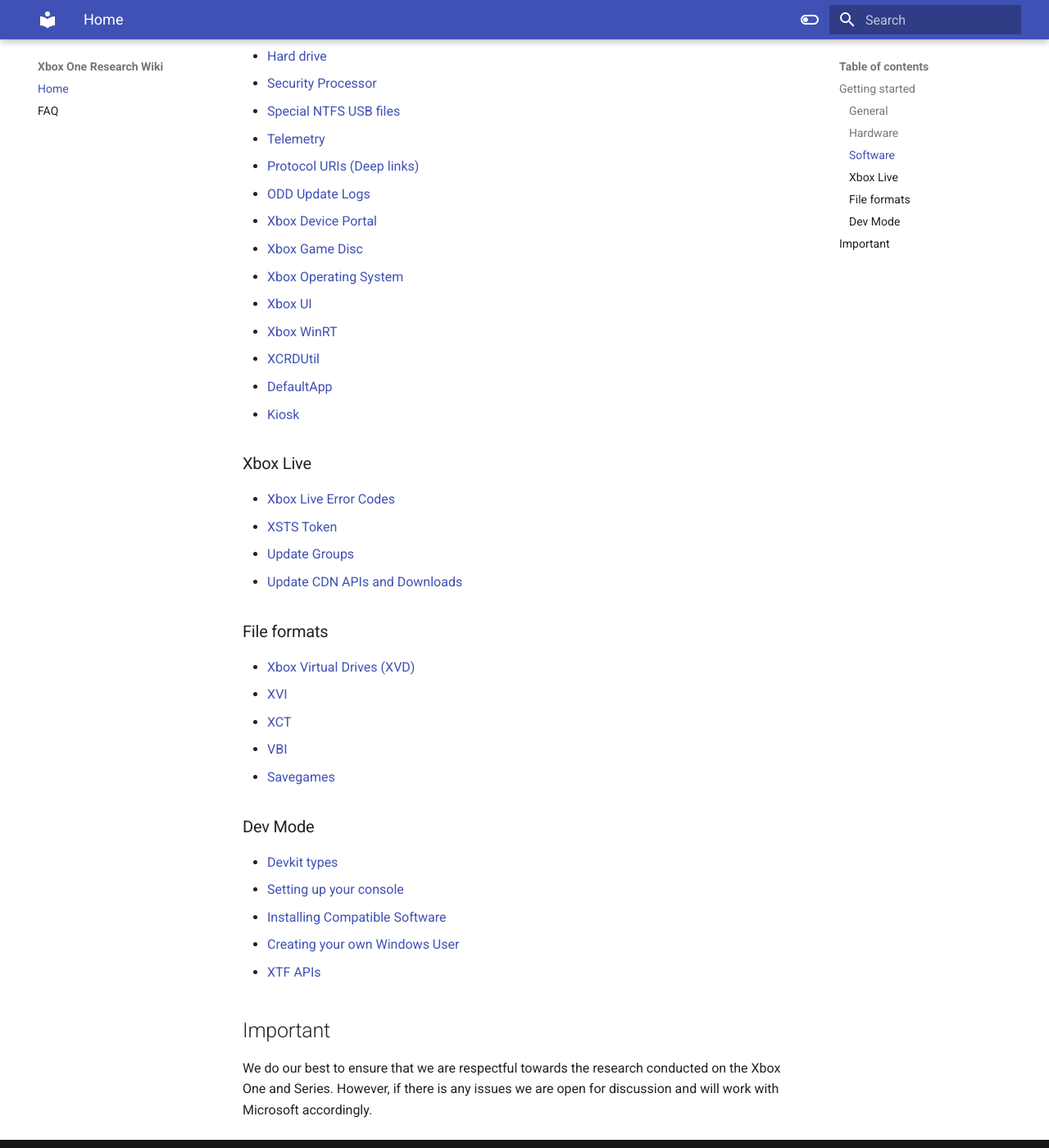
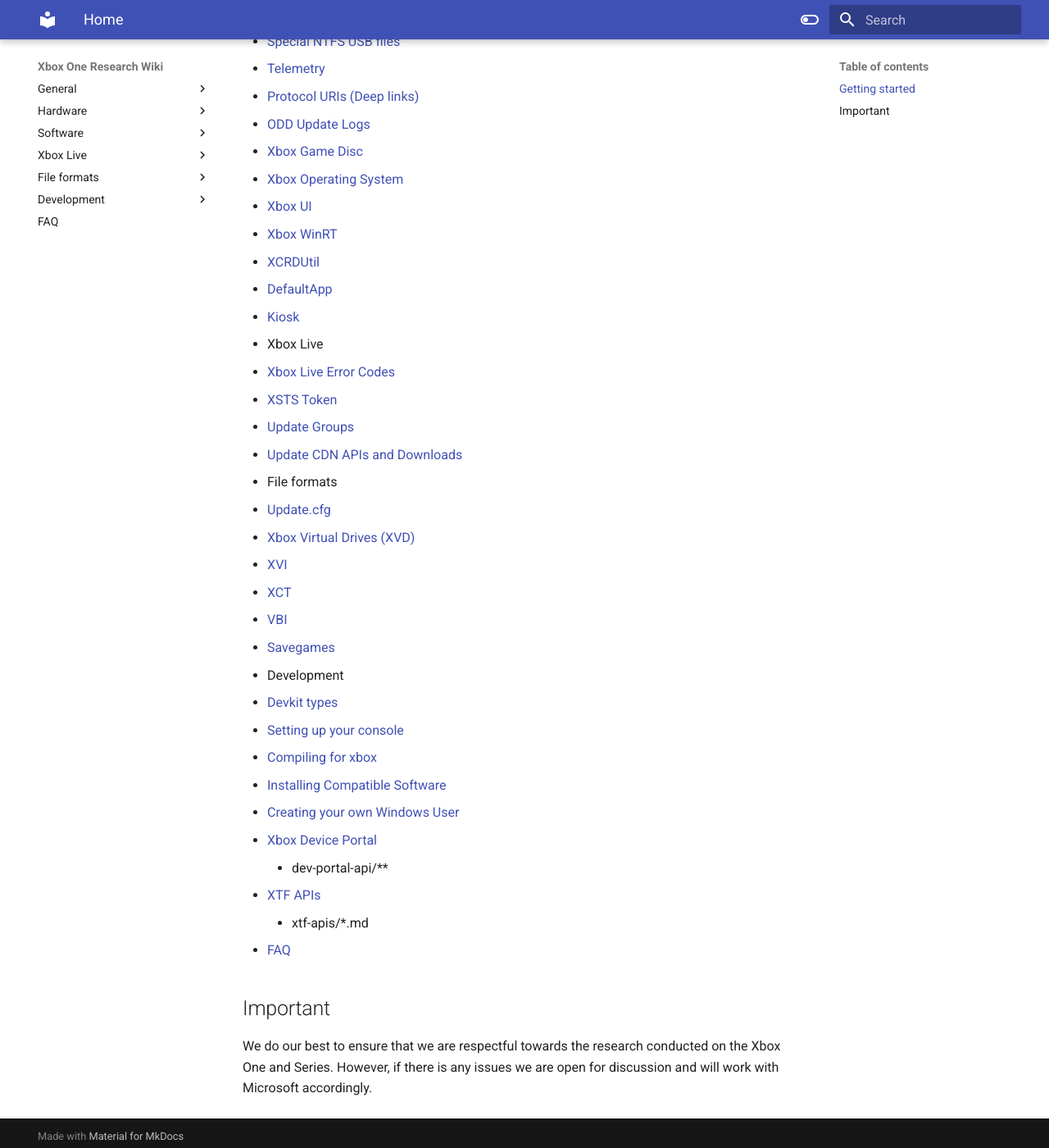
Before and after one commit to xboxoneresearch/wiki, an MkDocs documentation site: the page built from docs/index.md, in a window 1280 px wide and 1400 px high, scrolled down 1039 px. Shown: the whole window at 82% size. Built offline with MkDocs 1.6.1 and Material for MkDocs 9.7.7, drawn with Linux system fonts in a browser that asks for light colours.

Commit message:
nav: Enhance navigation

```diff
--- a/docs/index.md
+++ b/docs/index.md
@@ -11,22 +11,20 @@
 
 ## Getting started
 
-### General
+- General
   - [Exploits](exploits.md)
   - [Codenames](codenames.md)
-
-### Hardware
+- Hardware
   - [Console revisions](console-revisions.md)
   - [CPU](cpu.md)
   - [Southbridge](southbridge.md)
-  - [eMMC / Flash](eMMC---Flash.md)
+  - [eMMC / Flash](emmc-flash.md)
   - [Wifi](wifi.md)
   - [Ethernet](ethernet.md)
   - [Optical Disc Drive](optical-disc-drive.md)
   - [RF unit](rf-unit.md)
   - [XDK Transfer device](xdk_transfer.md)
-
-### Software
+- Software
   - [Bootanimation](bootanimation.md)
   - [Bootloaders](bootloaders.md)
   - [Certificates](certificates.md)
@@ -45,26 +42,29 @@
   - [XCRDUtil](xcrdutil.md)
   - [DefaultApp](default-app.md)
   - [Kiosk](kiosk.md)
-
-### Xbox Live
+- Xbox Live
   - [Xbox Live Error Codes](xbox-live/hresult-error-codes.md)
   - [XSTS Token](xbox-live/xsts-token.md)
   - [Update Groups](xbox-live/update-group-ids.md)
   - [Update CDN APIs and Downloads](xbox-live/update-cdn.md)
-
-### File formats
+- File formats
+  - [Update.cfg](update-cfg.md)
   - [Xbox Virtual Drives (XVD)](xbox-virtual-drive.md)
   - [XVI](xvi.md)
   - [XCT](xct.md)
   - [VBI](vbi.md)
   - [Savegames](savegames.md)
-
-### Dev Mode
+- Development
   - [Devkit types](devkit-types.md)
   - [Setting up your console](setup-dev-mode.md)
+  - [Compiling for xbox](compiling-for-xbox.md)
   - [Installing Compatible Software](installing-compatible-software.md)
   - [Creating your own Windows User](creating-a-win-user.md)
+  - [Xbox Device Portal](device-portal.md)
+    - dev-portal-api/**
   - [XTF APIs](xtf-apis.md)
+    - xtf-apis/*.md
+- [FAQ](faq.md)
 
 ## Important
 
--- a/mkdocs.yml
+++ b/mkdocs.yml
@@ -1,7 +1,5 @@
 site_name: Xbox One Research Wiki
-nav:
-    - Home: index.md
-    - FAQ: faq.md
+
 theme:
   name: material
   custom_dir: docs/overrides
@@ -27,6 +25,11 @@
 
 plugins:
   - search
+  - literate-nav:
+      nav_file: index.md
+      tab_length: 2
   - git-authors:
       show_email_address: false
-  - git-revision-date-localized
+      strict: false
+  - git-revision-date-localized:
+      strict: false
--- a/requirements.txt
+++ b/requirements.txt
@@ -1,3 +1,4 @@
 mkdocs-material
+mkdocs-literate-nav
 mkdocs-git-authors-plugin
 mkdocs-git-revision-date-localized-plugin
```
Also changed, not shown: other parts of docs/index.md (+1 -2 lines), docs/emmc-flash.md (renamed from docs/eMMC---Flash.md), docs/protocol-URIs.md (renamed from docs/protcol-URIs.md).
